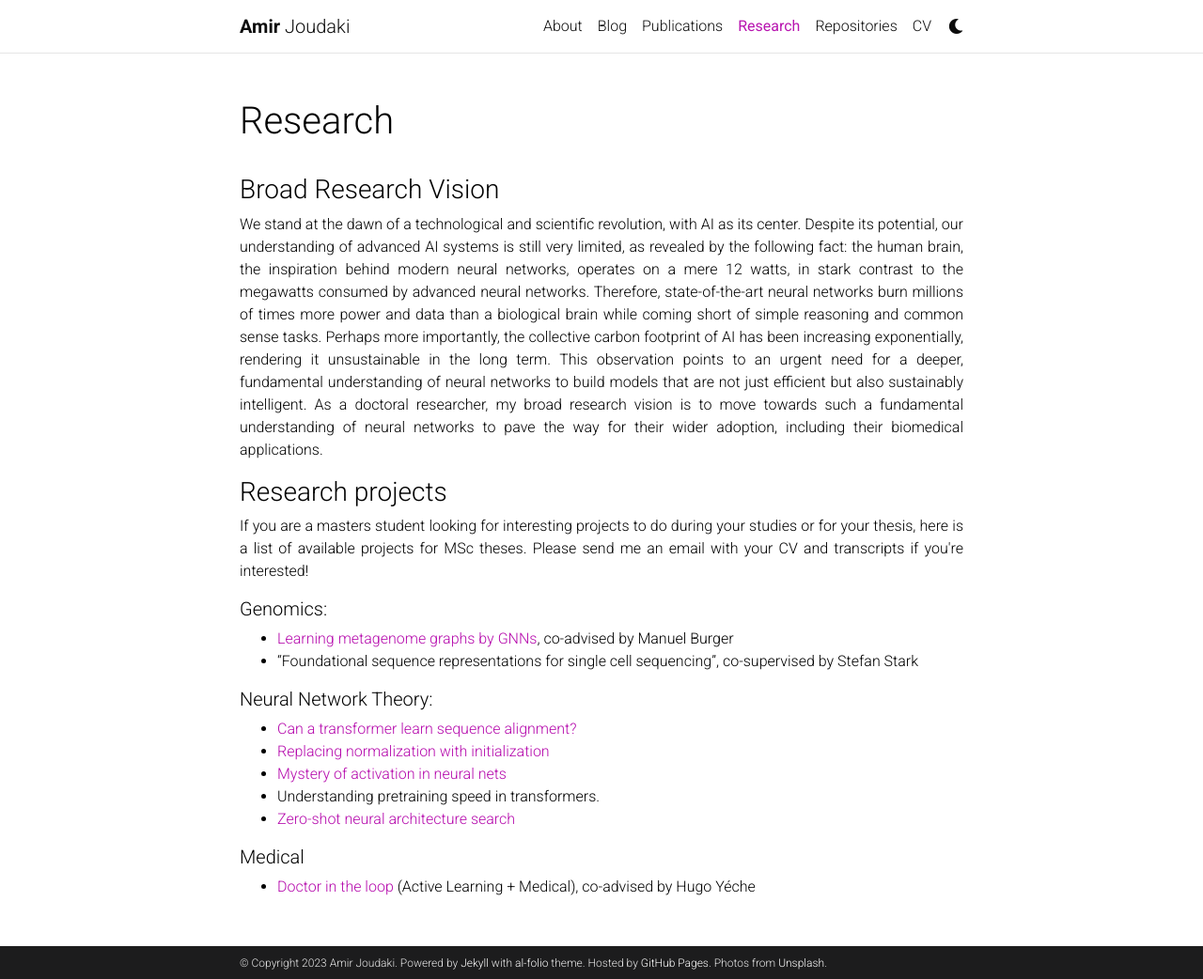
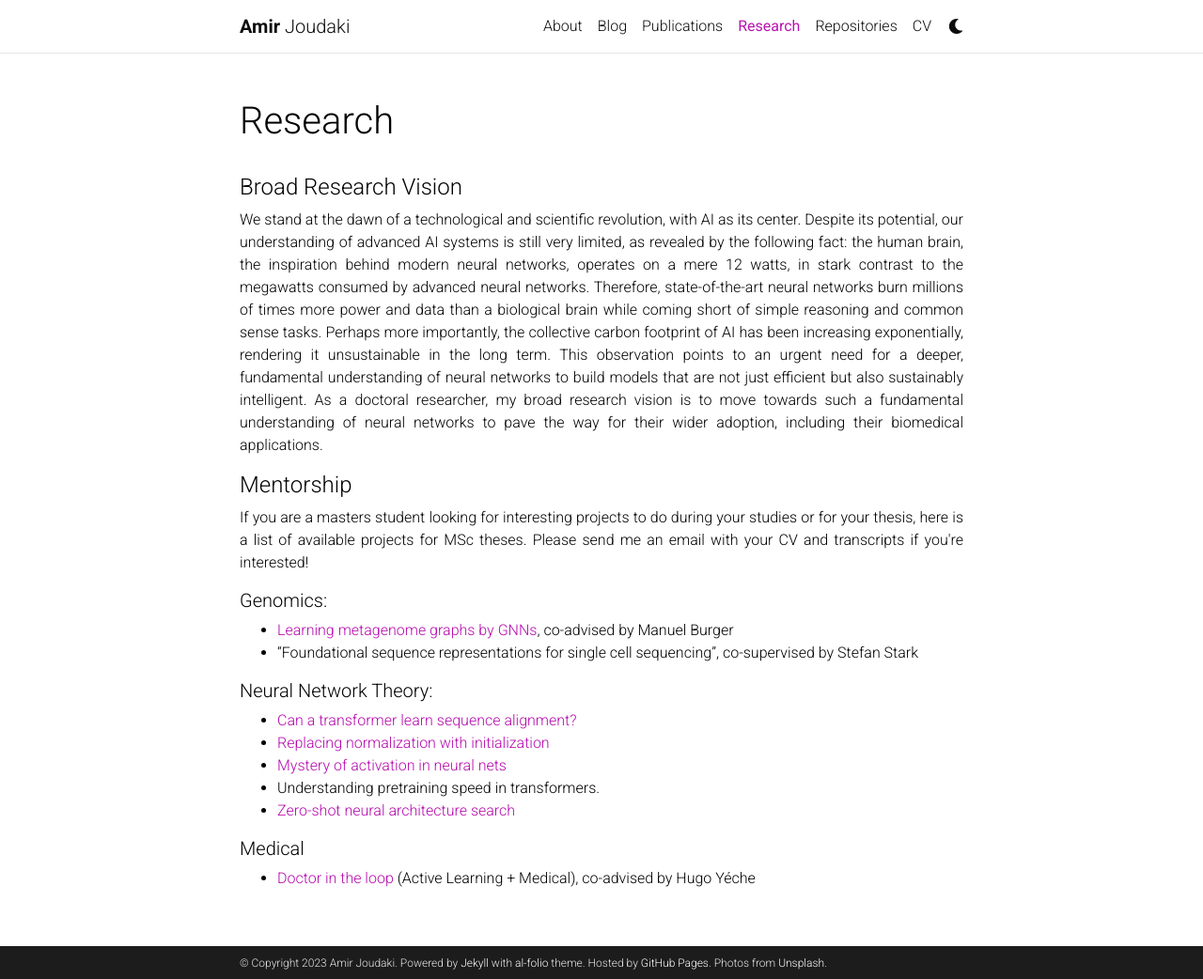
Before and after one commit to ajoudaki/ajoudaki.github.io, a Jekyll site: the page built from _pages/research.md, in a window 1280 px wide and 1042 px high. Shown: the whole window at 94% size. Built offline with Jekyll 4.4.1, drawn with Linux system fonts in a browser that asks for light colours; comment, search, counter and statistics services are not loaded; a style sheet for code colours, icons or effects is not loaded.

Commit message:
beatifying research page

```diff
--- a/_pages/research.md
+++ b/_pages/research.md
@@ -8,12 +8,12 @@ nav_order: 2
 display_categories: []
 horizontal: false
 ---
-### Broad Research Vision
+#### Broad Research Vision
 <p style="text-align:justify">
  We stand at the dawn of a technological and scientific revolution, with AI as its center. Despite its potential, our understanding of advanced AI systems is still very limited, as revealed by the following fact: the human brain, the inspiration behind modern neural networks, operates on a mere 12 watts, in stark contrast to the megawatts consumed by advanced neural networks. Therefore, state-of-the-art neural networks burn millions of times more power and data than a biological brain while coming short of simple reasoning and common sense tasks. Perhaps more importantly, the collective carbon footprint of AI has been increasing exponentially, rendering it unsustainable in the long term. This observation points to an urgent need for a deeper, fundamental understanding of neural networks to build models that are not just efficient but also sustainably intelligent. As a doctoral researcher, my broad research vision is to move towards such a fundamental understanding of neural networks to pave the way for their wider adoption, including their biomedical applications.
 </p>
 
-### Research projects
+#### Mentorship
 
 <p style="text-align:justify">
 If you are a masters student looking for interesting projects to do during your studies or for your thesis, here is a list of available projects for MSc theses. Please send me an email with your CV and transcripts if you're interested!
```
